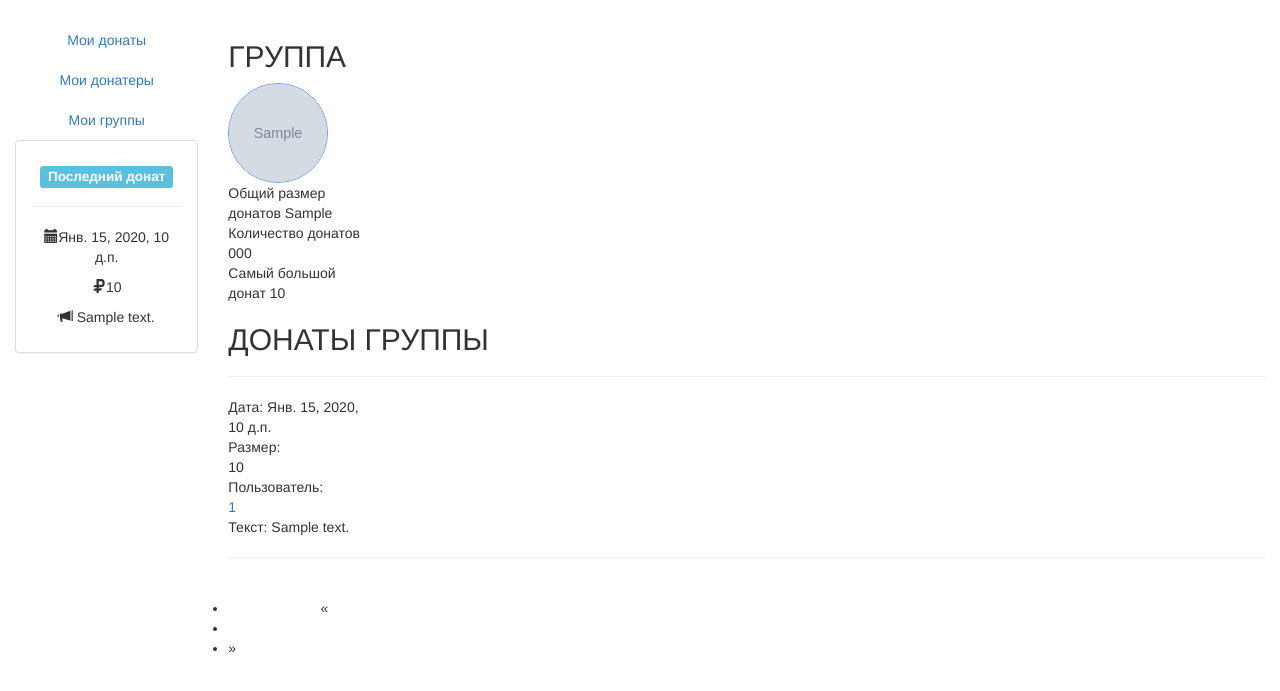
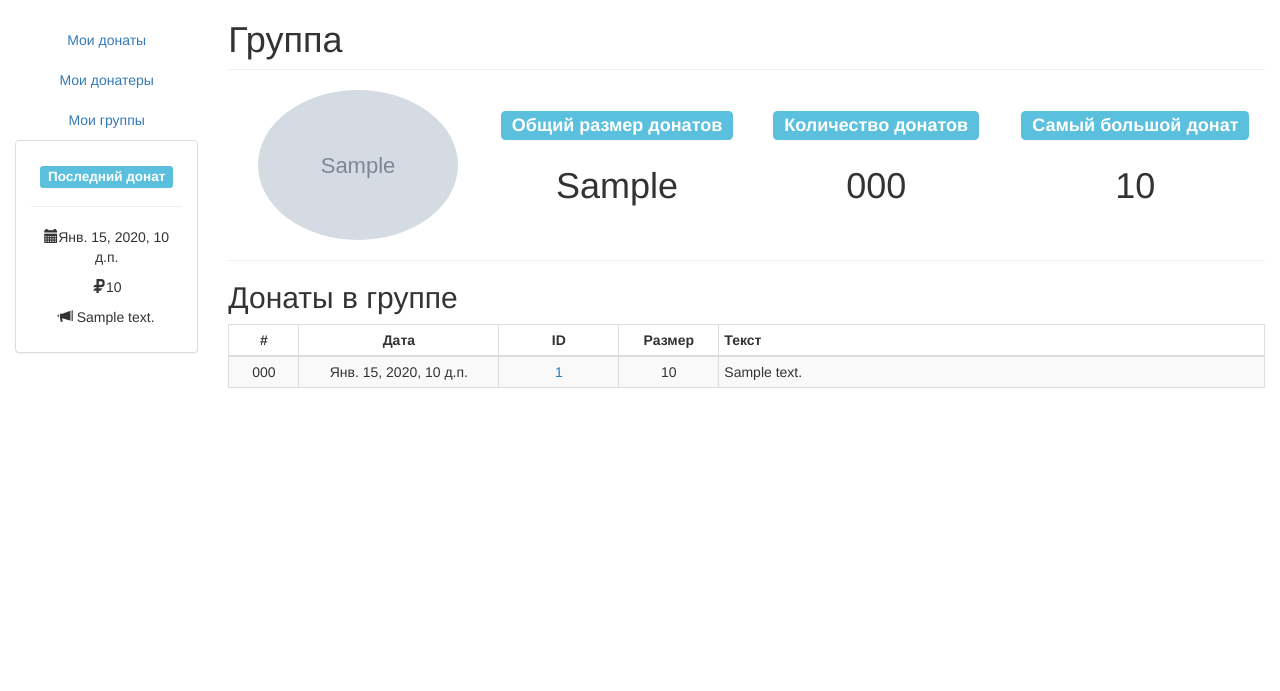
Before and after one commit to miner34006/vkdonate, a Django app: template displaySite/templates/currentGroup.html in a window 1280 px wide. Shown: the part 52-743 px from the top of the page. Run offline with Django 3.2, Linux system fonts and the light colour scheme; tables that the repository leaves empty hold one stand-in row (values such as "Sample post"); the template is opened without the code that fills it: values that come from a table or form of the project are taken from there, most other values are stand-ins (such as "Sample title", 1, 10 or a date in 2020); grey boxes marked "Sample" are stand-in pictures; some libraries are stand-ins or nearby versions.

Commit message:
Обновление дизайна для сайта. Все еще не ватает многих фишек.

```diff
--- a/displaySite/static/css/style.css
+++ b/displaySite/static/css/style.css
@@ -41,3 +41,12 @@
     width: 200px;
     text-align: center;
 }
+
+.group{
+    margin-bottom: 20px;
+    width: auto;
+}
+
+.my{
+    padding-right: 0px;
+}
--- a/displaySite/templates/currentDonater.html
+++ b/displaySite/templates/currentDonater.html
@@ -2,7 +2,6 @@
 
 {% block header %}
     <h1 class="page-header title">{{ donater.donater_firtstName }} {{ donater.donater_secondName }}</h1>
-
     <div class="row container-fluid">
 
         <div class="col-md-4 col-lg-3 col-sm-5 col-xs-12">
--- a/displaySite/templates/currentGroup.html
+++ b/displaySite/templates/currentGroup.html
@@ -1,81 +1,79 @@
 {% extends "contentPlusLeft.html" %}
 
 {% block header %}
-    <h2>ГРУППА</h2>
-    <div class="team-row">
-        <figure style="width: 140px;">
-            <figcaption style="margin:0 auto;">
-                <a><img src="{{ image }}"
-                height="100px" width="100px" style="border-radius: 100px;
-                border: 1px solid cornflowerblue;"></a>
-            </figcaption>
-        </figure>
-        <figure style="width: 140px; vertical-align: top">
-            <figcaption style="margin:0 auto;">
-                <span>Общий размер донатов</span> {{ group_summOfAllDonations }}
-            </figcaption>
-        </figure>
-        <figure style="width: 140px;vertical-align: top">
-            <figcaption style="margin:0 auto;">
-                <span>Количество донатов</span> {{ numberOfDonations }}
-            </figcaption>
-        </figure>
-        <figure style="width: 140px;vertical-align: top">
-            <figcaption style="margin:0 auto;">
-                <span>Самый большой донат</span> {{ theBiggestSize.0.donation_size }}
-            </figcaption>
-        </figure>
+    <h1 class="page-header title">Группа</h1>
+    <div class="row container-fluid">
+
+        <div class="col-md-4 col-lg-3 col-sm-5 col-xs-12">
+            <img src="{{image}}" width="200" height="200" class="img-responsive center img-circle" alt="Generic placeholder thumbnail">
+        </div>
+
+        <div class="col-md-4 col-lg-3 col-sm-7 col-xs-12 text-center">
+            <div class="row"><h3><span class="label label-info">Общий размер донатов</span></h3></div>
+            <div class="row"><h1>{{ group_summOfAllDonations }}</h1></div>
+        </div>
+
+        <div class="hidden-md col-lg-3 hidden-sm col-xs-12 text-center">
+            <div class="row"><h3><span class="label label-info">Количество донатов</span></h3></div>
+            <div class="row"><h1>{{ numberOfDonations }}</h1></div>
+        </div>
+
+        <div class="col-md-4 col-lg-3 col-sm-7 col-xs-12 text-center right">
+            <div class="row"><h3><span class="label label-info">Самый большой донат</span></h3></div>
+            <div class="row"><h1>{{ theBiggestSize.0.donation_size }}</h1></div>
+        </div>
+    </div>
+    <hr>
+{% endblock %}
+
+{% block mainInformation %}
+    <h2 class="subheader">Донаты в группе</h2>
+    <div class="table table-responsive">
+        <table class="table table-striped table-bordered table table-condensed">
+            <thead>
+                <tr>
+                    <th class="number">#</th>
+                    <th class="date">Дата</th>
+                    <th class="id">ID</th>
+                    <th class="size">Размер</th>
+                    <th>Текст</th>
+                </tr>
+            </thead>
+            <tbody>
+                {% for donation in donations %}
+                    <tr>
+                        <td class="number">000</td>
+                        <td class="date">{{ donation.donation_date }}</td>
+                        <td class="id"><a href="/currentDonater/get/{{ donation.donation_donater.donater_id }}">
+                        {{ donation.donation_donater.donater_id }}</a></td>
+                        <td class="size">{{ donation.donation_size }}</td>
+                        <td>{{donation.donation_text}}</td>
+                    </tr>
+                {% endfor %}
+            </tbody>
+        </table>
     </div>
 {% endblock %}
 
-{% block mainInformation %}
-    <h2>ДОНАТЫ ГРУППЫ</h2>
-    <hr>
-    {% for donation in donations %}
-        <div class="less-text-row">
-            <figure style="width: 140px;">
-                <figcaption style="margin:0 auto">
-                    <span>Дата: </span>{{ donation.donation_date }}
-                </figcaption>
-            </figure>
-            <figure style="width: 30px;">
-                <figcaption style="margin:0 auto">
-                    <span>Размер: </span>{{ donation.donation_size }}
-                </figcaption>
-            </figure>
-            <figure style="width: 65px;">
-                <figcaption style="margin:0 auto">
-                    <span>Пользователь: </span>
-                    <a href="/currentDonater/get/{{ donation.donation_donater.donater_id }}">
-                        {{ donation.donation_donater.donater_id }}</a>
-                </figcaption>
-            </figure>
-            <figure style="width: 325px;vertical-align: top">
-                <figcaption style="margin:0 auto; ">
-                    <span>Текст: </span> {{donation.donation_text}}
-                </figcaption>
-            </figure>
-        </div>
-        <hr>
-    {% endfor %}
+{% block paginator %}
+    {% if paginator.num_pages > 1 %}
+    <div class="text-center">
+      <nav aria-label="Page navigation">
+        <ul class="pagination">
+            {% if donations.has_previous %}
+                <li>
+                    <a aria-label="Previous" href="/donations/page/{{ donations.previous_page_number }}/">
+                        <span aria-hidden="true">&laquo;</span>
+                    </a>
+                </li>
+            {% else %}
+                <li>
+                    <a aria-label="Previous" href="">
+                        <span aria-hidden="true">&laquo;</span>
+                    </a>
+                </li>
+            {% endif %}
 
-    <ul class="pagination">
-        <figure style="width: 100px;">
-            <div align="right">
-                <figcaption>
-                    {% if donations.has_previous %}
-                        <li><a href="/currentGroup/get/{{ id }}/page/{{ donations.previous_page_number }}/">&laquo;</a></li>
-                    {% else %}
-                        <li>&laquo;</li>
-                    {% endif %}
-                </figcaption>
-            </div>
-        </figure>
-
-        <figure style="width: 400px;">
-            <figcaption>
-                <div align="center">
-                    <!-- Прибавляем к номеру текущей страницы -4 (т.е. отнимаем 4) -->
             {% if donations.number|add:'-4' > 0 %}
                 <!-- Если до текущей страницы есть больше 4 страниц, показываем многоточие -->
                 <li><span>...</span></li>
@@ -83,59 +81,53 @@
 
             {% if donations.number|add:'-3' > 0 %}
                 <!-- Если до текущей страницы есть ещё три страницы -->
-                        <li><a href="/currentGroup/get/{{ id }}/page/{{donations.number|add:'-3'}}/">{{ donations.number|add:'-3' }}</a></li>
+                <li><a href="/donations/page/{{donations.number|add:'-3'}}">{{ donations.number|add:'-3' }}</a></li>
             {% endif %}
             {% if donations.number|add:'-2' > 0 %}
                 <!-- Если до текущей страницы есть ещё две страницы -->
-                        <li><a href="/currentGroup/get/{{ id }}/page/{{donations.number|add:'-2'}}/">{{ donations.number|add:'-2' }}</a></li>
+                <li><a href="/donations/page/{{donations.number|add:'-2'}}">{{ donations.number|add:'-2' }}</a></li>
             {% endif %}
             {% if donations.number|add:'-1' > 0 %}
                 <!-- Если до текущей страницы есть ещё одна страница -->
-                        <li><a href="/currentGroup/get/{{ id }}/page/{{donations.number|add:'-1'}}/">{{ donations.number|add:'-1' }}</a></li>
+                <li><a href="/donations/page/{{donations.number|add:'-1'}}">{{ donations.number|add:'-1' }}</a></li>
             {% endif %}
 
             <!-- Номер текущей страницы -->
-                    <li class="current"><a>{{ donations.number }}</a></li>
+            <li class="active"><a>{{ donations.number }}</a></li>
 
             {% if donations.number|add:'1' <= paginator.num_pages %}
                 <!-- Если после текущей страницы есть ещё одна страница -->
-                        <li><a href="/currentGroup/get/{{ id }}/page/{{donations.number|add:'1'}}/">{{ donations.number|add:'1' }}</a></li>
+                <li><a href="/donations/page/{{donations.number|add:'1'}}">{{ donations.number|add:'1' }}</a></li>
             {% endif %}
             {% if donations.number|add:'2' <= paginator.num_pages%}
                 <!-- Если после текущей страницы есть ещё две страницы -->
-                        <li><a href="/currentGroup/get/{{ id }}/page/{{donations.number|add:'2'}}/">{{ donations.number|add:'2' }}</a></li>
+                <li><a href="/donations/page/{{donations.number|add:'2'}}">{{ donations.number|add:'2' }}</a></li>
             {% endif %}
             {% if donations.number|add:'3' <= paginator.num_pages%}
                 <!-- Если после текущей страницы есть ещё три страницы -->
-                        <li><a href="/currentGroup/get/{{ id }}/page/{{donations.number|add:'3'}}/">{{ donations.number|add:'3' }}</a></li>
+                <li><a href="/donations/page/{{donations.number|add:'3'}}">{{ donations.number|add:'3' }}</a></li>
             {% endif %}
 
             {% if donations.number|add:'4' <= paginator.num_pages%}
                 <!-- Если после текущей страницы есть ещё четыре страницы -->
                 <li><span>...</span></li>
             {% endif %}
-                </div>
-            </figcaption>
-        </figure>
 
-        <figure style="width: 100px;">
-            <figcaption style="margin: 0 auto">
             {% if donations.has_next %}
-                    <li><a href="/currentGroup/get/{{ id }}/page/{{donations.next_page_number}}/">&raquo;</a></li>
+                <li>
+                    <a aria-label="Next" href="/donations/page/{{ donations.next_page_number }}/">
+                        <span aria-hidden="true">&raquo;</span>
+                    </a>
+                </li>
             {% else %}
-                    <li>&raquo;</li>
+                <li>
+                    <a aria-label="Next" href="">
+                        <span aria-hidden="true">&raquo;</span>
+                    </a>
+                </li>
             {% endif %}
-            </figcaption>
-        </figure>
-    </ul>
-{% endblock %}
-
-{% block active %}
-    <nav>
-        <ul class="aside-menu">
-            <li><a href="/donations/">МОИ ДОНАТЫ</a></li>
-            <li><a href="/donaters/">МОИ ДОНАТЕРЫ</a></li>
-            <li class="active"><a href="/groups/">МОИ ГРУППЫ</a></li>
         </ul>
       </nav>
+    </div>
+    {% endif %}
 {% endblock %}
--- a/displaySite/urls.py
+++ b/displaySite/urls.py
@@ -4,7 +4,6 @@
 
 urlpatterns = [
     url(r'^$', views.mainPage),
-    url(r'^newdesign/$', views.newdesign),
     url(r'^groups/$', views.groups),
     url(r'^donations/$', views.donations),
     url(r'^donations/page/(\d+)/$', views.donations),
--- a/displaySite/views.py
+++ b/displaySite/views.py
@@ -19,11 +19,6 @@
 from Group import Group as vk_group
 
 ########################################################################################
-
-def newdesign(request):
-  return render_to_response('newDesign.html')
-
-
 
 #Главная страница
 def mainPage(request):
```
Also changed, not shown: displaySite/templates/groups.html (+5 -18 lines), displaySite/templates/voidInfo.html (+0 -44 lines), 2 other files. Lines whose indentation alone changed are shown as unchanged.
